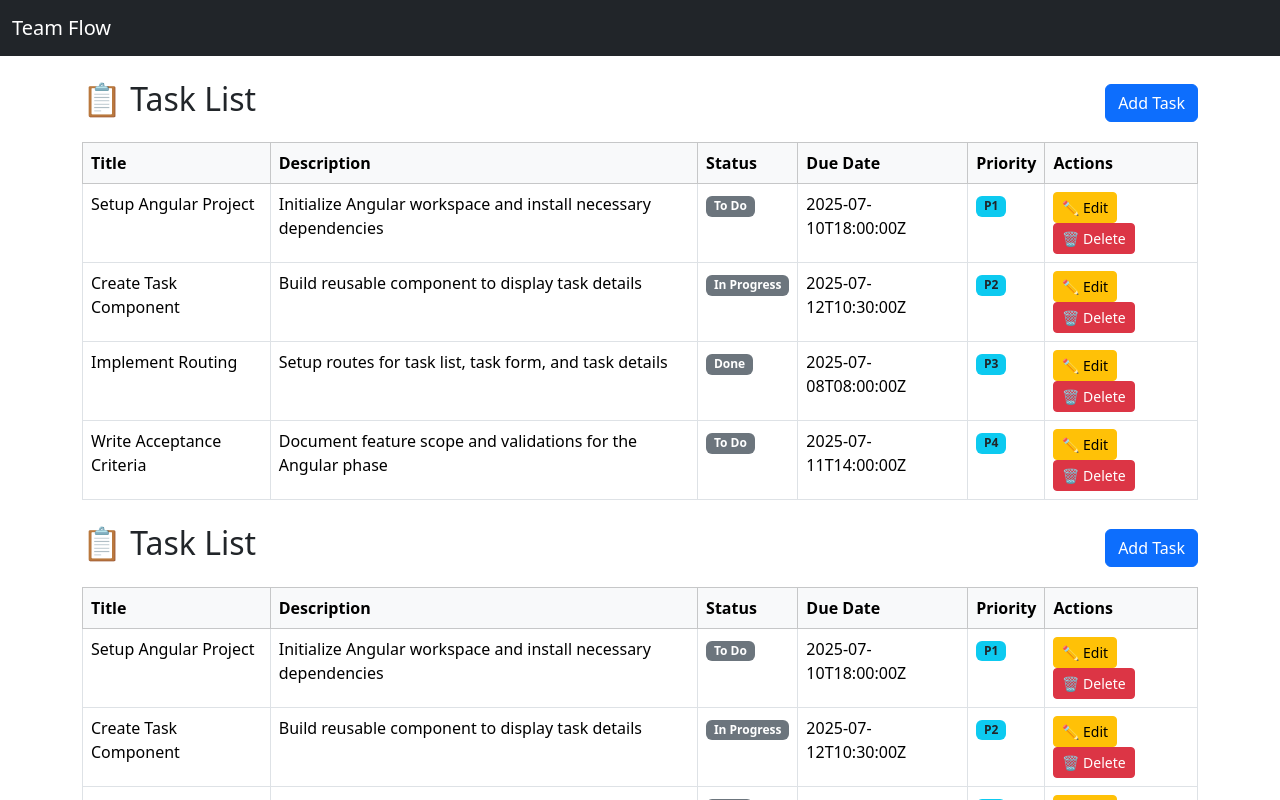
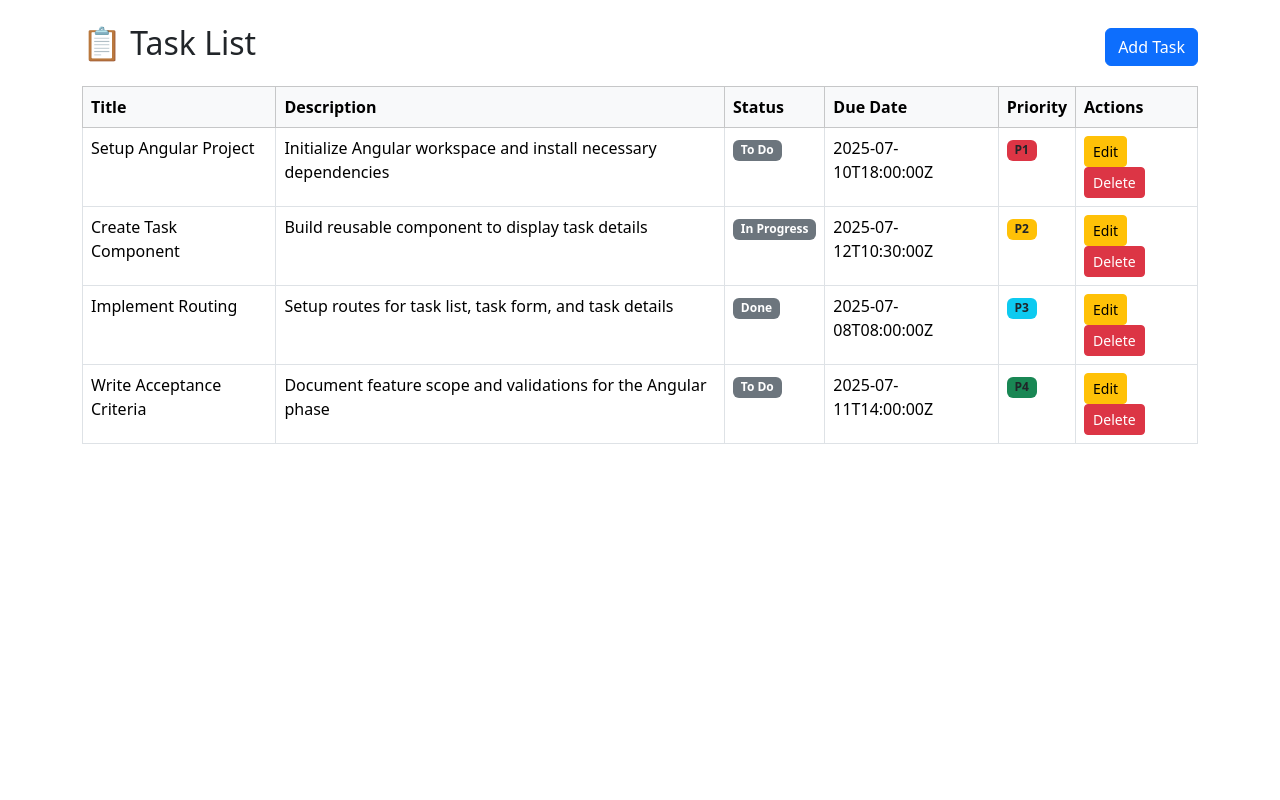
Before and after one commit to MarwanMohamed-1/TeamFlow, an Angular app: page / in a window 1280 px wide. Shown: the top 800 px of the page. Built offline with nearby package versions, Linux system fonts and the light colour scheme.

Commit message:
Init commit---

```diff
--- a/src/app/app.html
+++ b/src/app/app.html
@@ -1,10 +1 @@
-<nav class="navbar navbar-expand-lg bg-dark" data-bs-theme="dark">
-    <div class="container-fluid">
-      <a class="navbar-brand" href="#">Team Flow</a>
-      <button class="navbar-toggler" type="button" data-bs-toggle="collapse" data-bs-target="#navbarColor02" aria-controls="navbarColor02" aria-expanded="false" aria-label="Toggle navigation">
-        <span class="navbar-toggler-icon"></span>
-      </button>
-    </div>
-  </nav>
-<app-task-list-component/>
 <router-outlet></router-outlet>
--- a/src/app/app.ts
+++ b/src/app/app.ts
@@ -1,11 +1,10 @@
 import { Component } from '@angular/core';
 import { RouterOutlet } from '@angular/router';
-import { TaskFormComponent } from "./components/task-form-component/task-form-component";
-import { TaskListComponent } from "./components/task-list-component/task-list-component";
+
 
 @Component({
   selector: 'app-root',
-  imports: [TaskListComponent, RouterOutlet],
+  imports: [RouterOutlet],
   templateUrl: './app.html',
   styleUrl: './app.css'
 })
--- a/src/app/components/task-form-component/task-form-component.css
+++ b/src/app/components/task-form-component/task-form-component.css
@@ -1,85 +1,102 @@
+/* Backdrop styling */
 .backdrop {
-    background-color: rgba(0, 0, 0, 0.9);
+  background-color: rgba(0, 0, 0, 0.5); /* Softer overlay like Bootstrap modals */
   position: fixed;
   top: 0;
   left: 0;
   width: 100%;
   height: 100vh;
+  z-index: 1040;
 }
 
+/* Dialog styling */
 dialog {
+  position: fixed;
+  top: 50%;
+  left: 50%;
+  transform: translate(-50%, -50%);
   width: 90%;
-    max-width: 30rem;
+  max-width: 600px;
   background-color: #433352;
-    border-radius: 6px;
+  border-radius: 0.5rem;
   border: none;
-    box-shadow: 0 1px 6px rgba(0, 0, 0, 0.4);
-    overflow: hidden;
-    padding: 1rem;
-    top: 5rem;
+  box-shadow: 0 0.5rem 1rem rgba(0, 0, 0, 0.4);
+  padding: 2rem;
+  z-index: 1050;
 }
 
+/* Heading */
 h2 {
-    margin: 0;
+  margin-bottom: 1.5rem;
   color: #d0c2e1;
+  font-size: 1.5rem;
 }
 
+/* Form labels */
 label {
   display: block;
-    font-weight: bold;
-    font-size: 0.85rem;
+  font-weight: 600;
+  font-size: 0.9rem;
   color: #ab9ac0;
+  margin-bottom: 0.25rem;
 }
 
+/* Inputs and textarea */
 input,
 textarea {
   width: 100%;
   font: inherit;
-    padding: 0.15rem 0.25rem;
-    border-radius: 4px;
+  padding: 0.5rem 0.75rem;
+  border-radius: 0.375rem;
   border: 1px solid #ab9ac0;
   background-color: #d0c2e1;
+  margin-bottom: 1rem;
 }
 
+/* Action buttons */
 .actions {
-    margin: 1rem 0 0;
   display: flex;
   justify-content: flex-end;
-    gap: 0.25rem;
+  gap: 0.5rem;
+  margin-top: 1.5rem;
 }
 
 button {
   font: inherit;
   cursor: pointer;
   border: none;
-    padding: 0.35rem 1.25rem;
-    border-radius: 4px;
-    background-color: transparent;
+  padding: 0.5rem 1.25rem;
+  border-radius: 0.375rem;
+  transition: all 0.3s ease;
 }
 
+/* Cancel button */
 button[type="button"] {
+  background-color: transparent;
   color: #bdadcf;
 }
 
 button[type="button"]:hover,
 button[type="button"]:active {
-    color: #d0c2e1;
+  color: #ffffff;
 }
 
+/* Submit button */
 button[type="submit"] {
   background-color: #9c73ca;
-    box-shadow: 0 1px 3px rgba(0, 0, 0, 0.3);
-    transition: all 0.3s ease;
+  color: #fff;
+  box-shadow: 0 2px 4px rgba(0, 0, 0, 0.3);
 }
 
 button[type="submit"]:hover,
 button[type="submit"]:active {
   background-color: #895cce;
-    box-shadow: 0 1px 6px rgba(0, 0, 0, 0.3);
+  box-shadow: 0 4px 8px rgba(0, 0, 0, 0.3);
 }
 
+/* Responsive padding */
 @media (min-width: 768px) {
   dialog {
-      padding: 2rem;
+    padding: 2.5rem;
   }
 }
--- a/src/app/components/task-list-component/task-list-component.html
+++ b/src/app/components/task-list-component/task-list-component.html
@@ -1,32 +1,7 @@
-<!-- <div class="container mt-4">
-    <h2 class="mb-4">📋 Task List</h2>
-    @if (tasks.length > 0) {
-      <div class="d-flex flex-column gap-3">
-        @for (task of tasks; track task.id) {
-          <div class="card shadow-sm border-start border-4">
-            <div class="card-body">
-              <h5 class="card-title d-flex justify-content-between align-items-center">
-                {{ task.title }}
-                <span class="badge bg-secondary">{{ task.status }}</span>
-              </h5>
-              <p class="card-text">{{ task.description }}</p>
-            </div>
-            <div class="card-footer d-flex justify-content-between align-items-center bg-light">
-              <small class="text-muted">Due: {{ task.dueDate }}</small>
-              <span class="badge bg-info text-dark">Priority: {{ task.priority }}</span>
-            </div>
-          </div>
-        }
-      </div>
-    } @else {
-      <p class="text-muted">No tasks available.</p>
-    }
-  </div>
-   -->
-   <div class="container mt-4">
+  <div class="container mt-4">
     <div class="d-flex justify-content-between align-items-center mb-3">
       <h2>📋 Task List</h2>
-      <button class="btn btn-primary" routerLink="/tasks/add">Add Task</button>
+      <button class="btn btn-primary" routerLink="/tasks/add" routerLinkActive="active">Add Task</button>
     </div>
 
     @if (tasks.length > 0) {
@@ -48,10 +23,21 @@
               <td>{{ task.description }}</td>
               <td><span class="badge bg-secondary">{{ task.status }}</span></td>
               <td>{{ task.dueDate }}</td>
-              <td><span class="badge bg-info text-dark">{{ task.priority }}</span></td>
               <td>
-                <button class="btn btn-sm btn-warning me-2">✏️ Edit</button>
-                <button class="btn btn-sm btn-danger">🗑️ Delete</button>
+                <span class="badge text-dark"
+                      [ngClass]="{
+                        'bg-danger': task.priority === 'P1',
+                        'bg-warning': task.priority === 'P2',
+                        'bg-info': task.priority === 'P3',
+                        'bg-success': task.priority === 'P4'
+                      }">
+                  {{ task.priority }}
+                </span>
+              </td>
+
+              <td>
+                <button class="btn btn-sm btn-warning me-2">Edit</button>
+                <button class="btn btn-sm btn-danger">Delete</button>
               </td>
             </tr>
           }
```
Also changed, not shown: src/app/components/task-list-component/task-list-component.ts (+3 -4 lines). Lines whose indentation alone changed are shown as unchanged.
